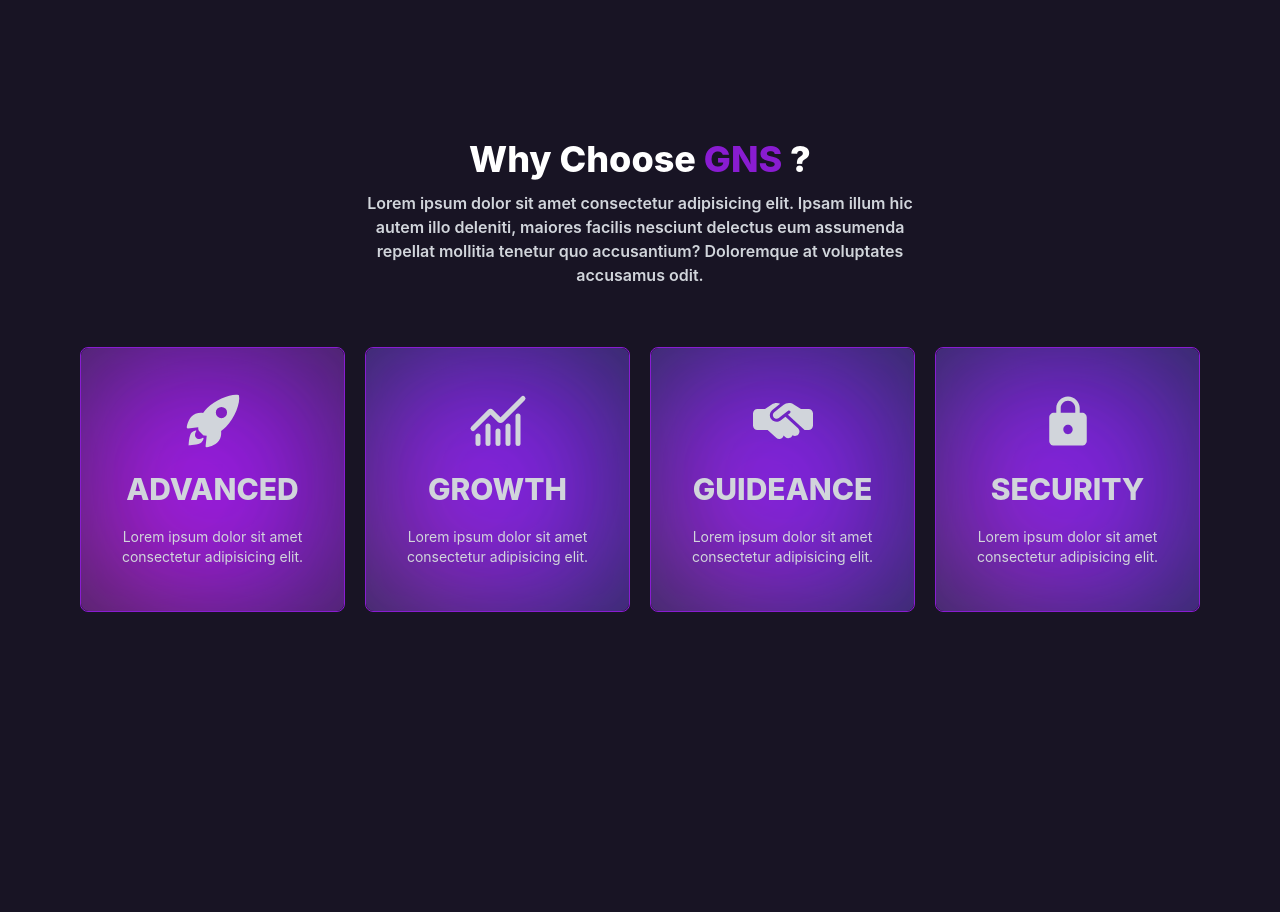
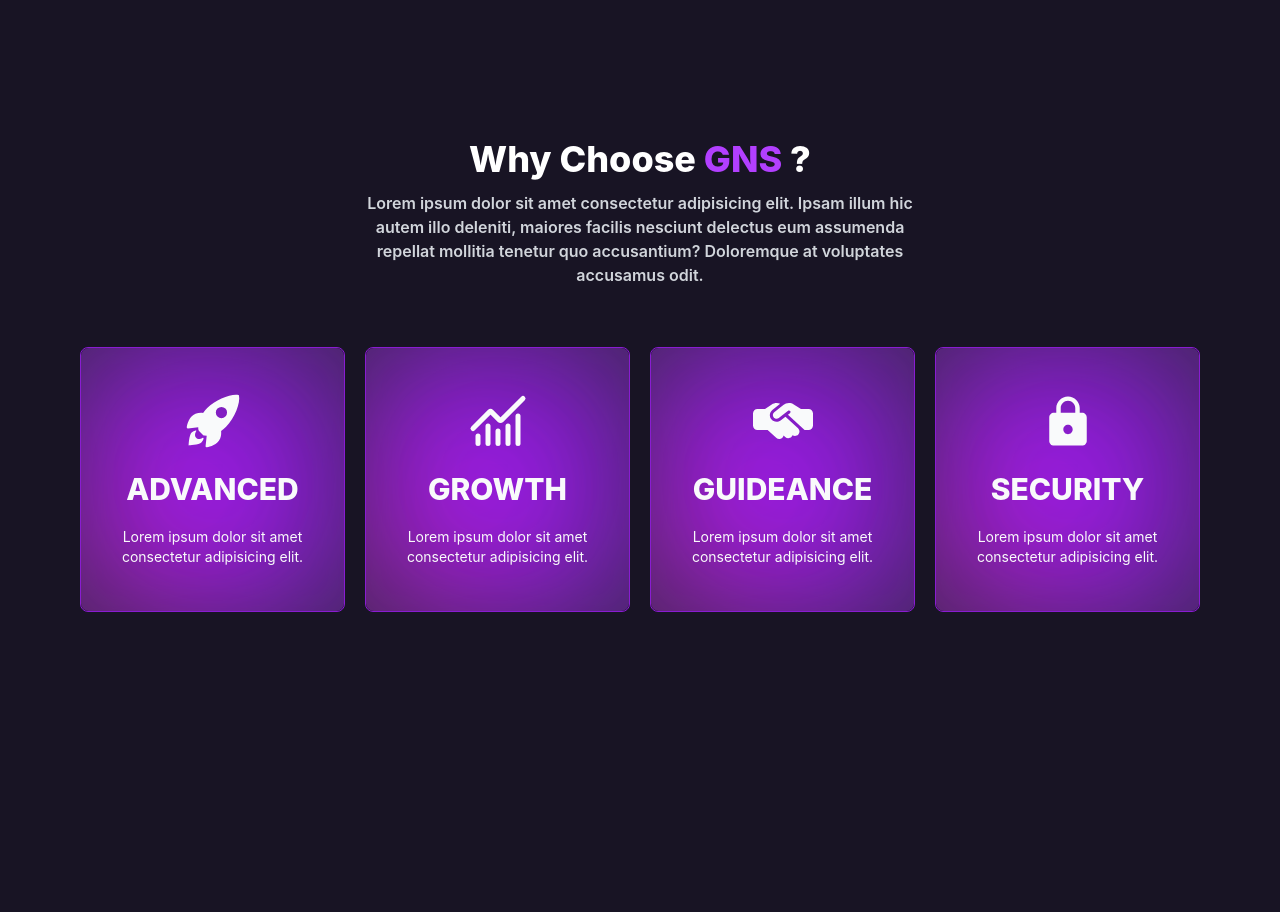
Before and after one commit to sarojdey/gns-clone, a React (Vite) app: page /career in a window 1280 px wide. Shown: the part 1601-2513 px from the top of the page. Built offline with nearby package versions, Linux system fonts and the light colour scheme.

Commit message:
minor changes

```diff
--- a/src/components/sections/careerSections/WhyChooseGns.tsx
+++ b/src/components/sections/careerSections/WhyChooseGns.tsx
@@ -22,7 +22,7 @@ const WhyChooseGns = () => {
       >
         <h3 className=" text-4xl mt-20  font-extrabold">
           Why Choose{" "}
-          <span className=" uppercase text-4xl  font-extrabold text-[#891cd1]">
+          <span className=" uppercase text-4xl  font-extrabold text-[#b23fff]">
             GNS
           </span>{" "}
           ?
@@ -43,7 +43,7 @@ const WhyChooseGns = () => {
         <m.div className=" magic-card h-full w-full  aspect-square magic-card  relative ">
           <div className="absolute  h-full w-full bg-purple-400 rounded-lg opacity-20 backdrop-blur-lg "></div>
 
-          <div className="absolute p-4 inset-0 flex text-gray-300 hover:text-white flex-col gap-5 justify-center items-center ">
+          <div className="absolute p-4 inset-0 flex text-gray-50 hover:text-white flex-col gap-5 justify-center items-center ">
             <IoRocketSharp className="text-6xl " />
             <h3 className="font-extrabold uppercase text-3xl">Advanced</h3>
             <p className="text-sm w-4/5">
@@ -52,9 +52,9 @@ const WhyChooseGns = () => {
           </div>
         </m.div>
         <m.div className=" magic-card  h-full w-full  aspect-square magic-card  relative ">
-          <div className="absolute h-full w-full bg-blue-400 rounded-lg opacity-20 backdrop-blur-lg "></div>
+          <div className="absolute h-full w-full bg-purple-400 rounded-lg opacity-20 backdrop-blur-lg "></div>
 
-          <div className="absolute inset-0 flex text-gray-300 hover:text-white flex-col gap-5 justify-center items-center ">
+          <div className="absolute inset-0 flex text-gray-50 hover:text-white flex-col gap-5 justify-center items-center ">
             <LuChartNoAxesCombined className="text-6xl " />
             <h3 className="font-extrabold uppercase text-3xl">Growth</h3>
             <p className="text-sm w-4/5">
@@ -63,9 +63,9 @@ const WhyChooseGns = () => {
           </div>
         </m.div>
         <m.div className=" magic-card  h-full w-full  aspect-square magic-card  relative ">
-          <div className="absolute h-full w-full bg-blue-400 rounded-lg opacity-20 backdrop-blur-lg "></div>
+          <div className="absolute h-full w-full bg-purple-400 rounded-lg opacity-20 backdrop-blur-lg "></div>
 
-          <div className="absolute inset-0 flex text-gray-300 hover:text-white flex-col gap-5 justify-center items-center ">
+          <div className="absolute inset-0 flex text-gray-50 hover:text-white flex-col gap-5 justify-center items-center ">
             <FaHandshakeSimple className="text-6xl " />
             <h3 className="font-extrabold uppercase text-3xl">Guideance</h3>
             <p className="text-sm w-4/5">
@@ -74,9 +74,9 @@ const WhyChooseGns = () => {
           </div>
         </m.div>
         <m.div className=" magic-card  h-full w-full  aspect-square magic-card  relative ">
-          <div className="absolute h-full w-full bg-blue-400 rounded-lg opacity-20 backdrop-blur-lg "></div>
+          <div className="absolute h-full w-full bg-purple-400 rounded-lg opacity-20 backdrop-blur-lg "></div>
 
-          <div className="absolute inset-0 flex text-gray-300 hover:text-white flex-col gap-5 justify-center items-center ">
+          <div className="absolute inset-0 flex text-gray-50 hover:text-white flex-col gap-5 justify-center items-center ">
             <IoMdLock className="text-6xl " />
             <h3 className="font-extrabold uppercase text-3xl">Security</h3>
             <p className="text-sm w-4/5">
```
